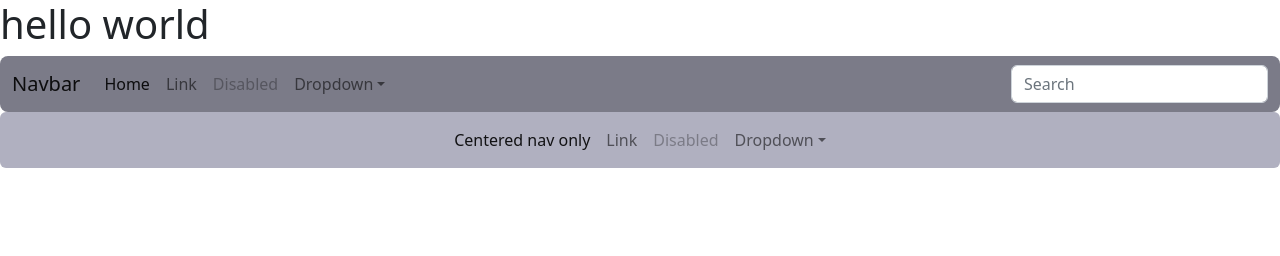
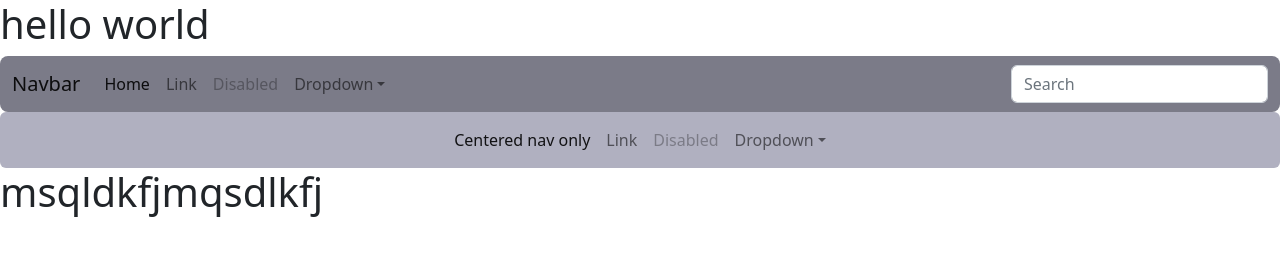
Before and after one commit to Helioooooo/html, a plain HTML site: page index.html in a window 1280 px wide. Drawn offline with nearby package versions, Linux system fonts and the light colour scheme.

Commit message:
test de maj

```diff
--- a/index.html
+++ b/index.html
@@ -75,6 +75,7 @@
           </div>
         </div>
       </nav>
+      <h1>msqldkfjmqsdlkfj</h1>
     <script src="https://cdn.jsdelivr.net/npm/bootstrap@5.2.2/dist/js/bootstrap.bundle.min.js" integrity="sha384-OERcA2EqjJCMA+/3y+gxIOqMEjwtxJY7qPCqsdltbNJuaOe923+mo//f6V8Qbsw3" crossorigin="anonymous"></script>
 </body>
 </html>
```
